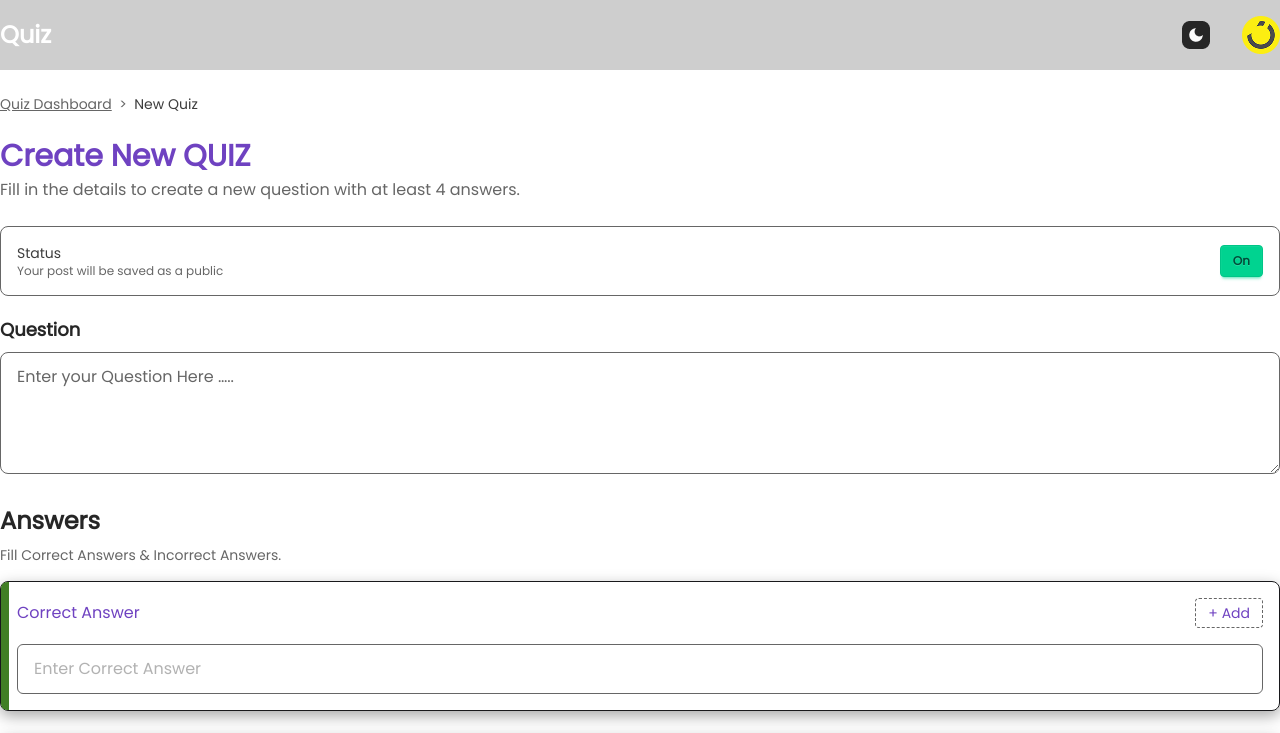
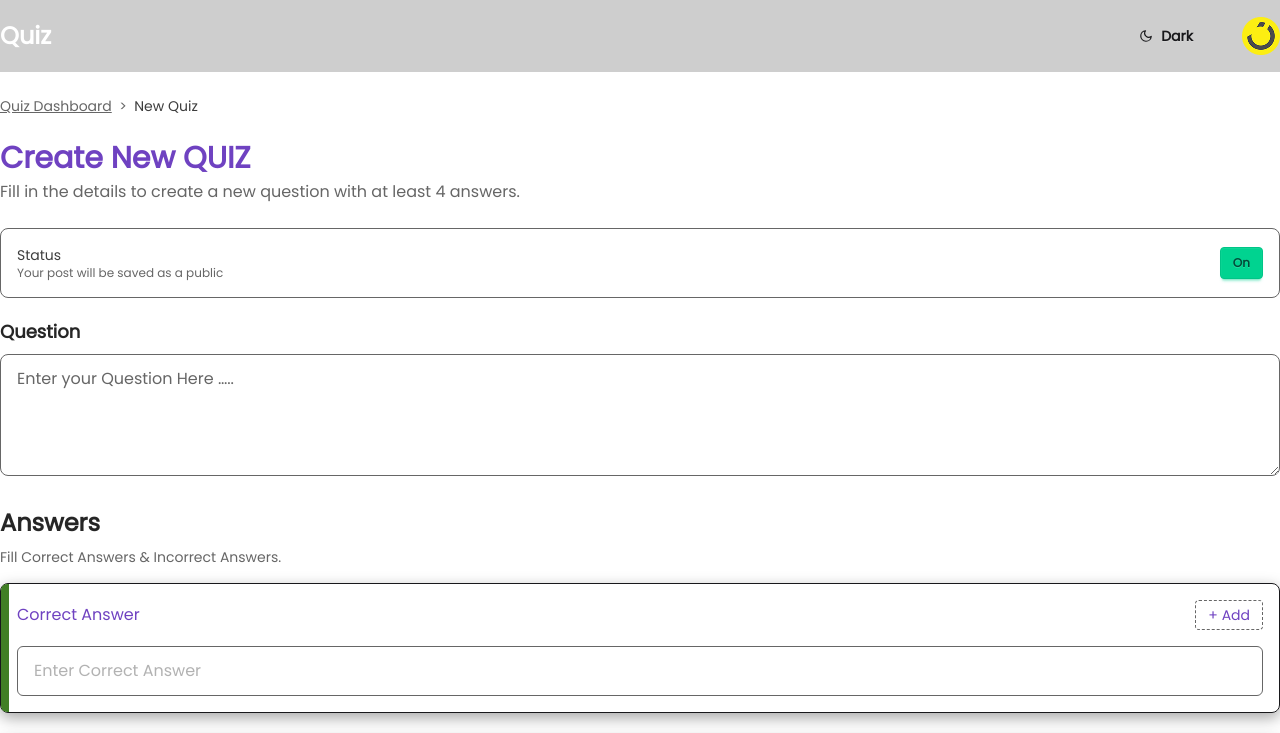
Before and after one commit to zahrabayattt/quiz-app, a React (Vite) app: page /create-quiz in a window 1280 px wide. Shown: the top 733 px of the page. Built offline with nearby package versions, Linux system fonts and the light colour scheme; no server answers.

Commit message:
feat: :sparkles: Add Dark Mode Logic

```diff
--- a/src/components/Layout/Navbar.tsx
+++ b/src/components/Layout/Navbar.tsx
@@ -1,7 +1,38 @@
+import { useEffect, useState } from "react";
+import { FiMoon, FiSun } from "react-icons/fi";
 import Avatar from "../../assets/images/avatar.png";
-import themetoggle from "../../assets/images/theme & profile.png";
 import LayoutContainer from "./LayoutContainer";
+
 const Navbar = () => {
+  const [isDark, setIsDark] = useState(
+    () => document.documentElement.getAttribute("data-theme") === "dark",
+  );
+
+  // If user hasn't chosen, follow OS theme
+  useEffect(() => {
+    const mql = window.matchMedia("(prefers-color-scheme: dark)");
+    const handler = () => {
+      if (!localStorage.getItem("theme")) {
+        const osDark = mql.matches;
+        setIsDark(osDark);
+        apply(osDark ? "dark" : "light", false);
+      }
+    };
+    mql.addEventListener("change", handler);
+    return () => mql.removeEventListener("change", handler);
+  }, []);
+
+  const apply = (theme: "light" | "dark", persist = true) => {
+    if (persist) localStorage.setItem("theme", theme);
+    document.documentElement.setAttribute("data-theme", theme);
+    document.documentElement.classList.toggle("dark", theme === "dark");
+  };
+
+  const toggle = () => {
+    const next = !isDark;
+    setIsDark(next);
+    apply(next ? "dark" : "light");
+  };
   return (
     <header className="bg-header-bg py-4">
       <LayoutContainer className="flex items-center justify-between">
@@ -9,11 +40,17 @@ const Navbar = () => {
           Quiz
         </a>
         <div className="flex items-center gap-8">
-          <img
-            className="object-contain"
-            src={themetoggle}
-            alt="theme-toggle"
-          />
+          <button
+            className="btn gap-2 btn-ghost"
+            aria-label="Toggle dark mode"
+            onClick={toggle}
+            title={isDark ? "Switch to light" : "Switch to dark"}
+          >
+            {isDark ? <FiSun /> : <FiMoon />}
+            <span className="hidden sm:inline">
+              {isDark ? "Light" : "Dark"}
+            </span>
+          </button>
           <img src={Avatar} alt="Avatar" />
         </div>
       </LayoutContainer>
--- a/src/index.css
+++ b/src/index.css
@@ -1,5 +1,12 @@
 @import "tailwindcss";
-@plugin "daisyui";
+@plugin "daisyui" {
+  themes:
+    light --default,
+    dark --prefersdark;
+}
+
+/* Make Tailwind’s `dark:` utilities follow daisyUI’s data-theme */
+@custom-variant dark (&:where([data-theme=dark], [data-theme=dark] *));
 
 @font-face {
   font-family: "Poppins";
```
